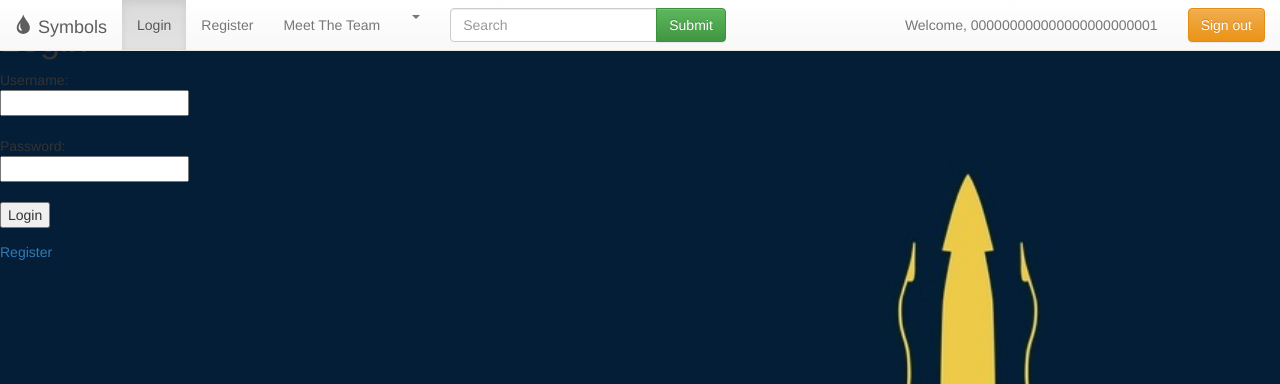
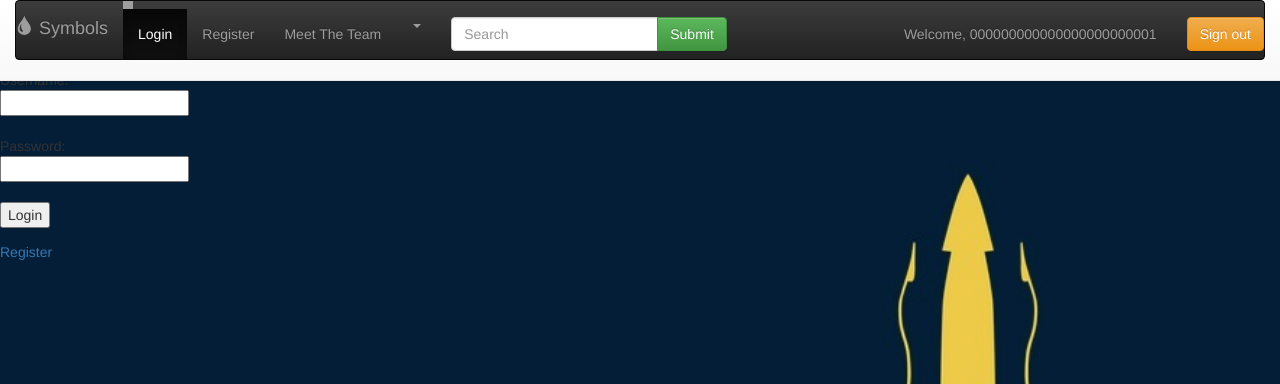
Before and after one commit to GeoffJ39/High-School, a PHP site: page /login.php in a window 1280 px wide. Shown: the top 384 px of the page. Run offline with PHP 8.4, Linux system fonts and the light colour scheme; the visitor is signed in with stand-in values (Sample User, id 1); data that the repository does not hold is empty; grey boxes are pictures that could not be loaded.

Commit message:
added the balck navbar part

```diff
--- a/login.php
+++ b/login.php
@@ -11,9 +11,13 @@
 
         }
     </style>
+
     <nav class="navbar navbar-default navbar-fixed-top">
+
           <div class="container-fluid">
             <!-- Brand and toggle get grouped for better mobile display -->
+             <nav class="navbar navbar-inverse">
+     <img alt="Brand" src="http://www.how-to-draw-cartoons-online.com/image-files/how-to-draw-squidward.gif" width ="10">
             <div class="navbar-header">
               <button type="button" class="navbar-toggle collapsed" data-toggle="collapse" data-target="#bs-example-navbar-collapse-1" aria-expanded="false">
                 <span class="sr-only">Toggle navigation</span>
@@ -23,6 +27,8 @@
               </button>
               <a class="navbar-brand" href="#"><span class="glyphicon glyphicon glyphicon-tint" aria-hidden="true"></span> Symbols</a>
             </div>
+
+
 
             <!-- Collect the nav links, forms, and other content for toggling -->
             <div class="collapse navbar-collapse" id="bs-example-navbar-collapse-1">
```
